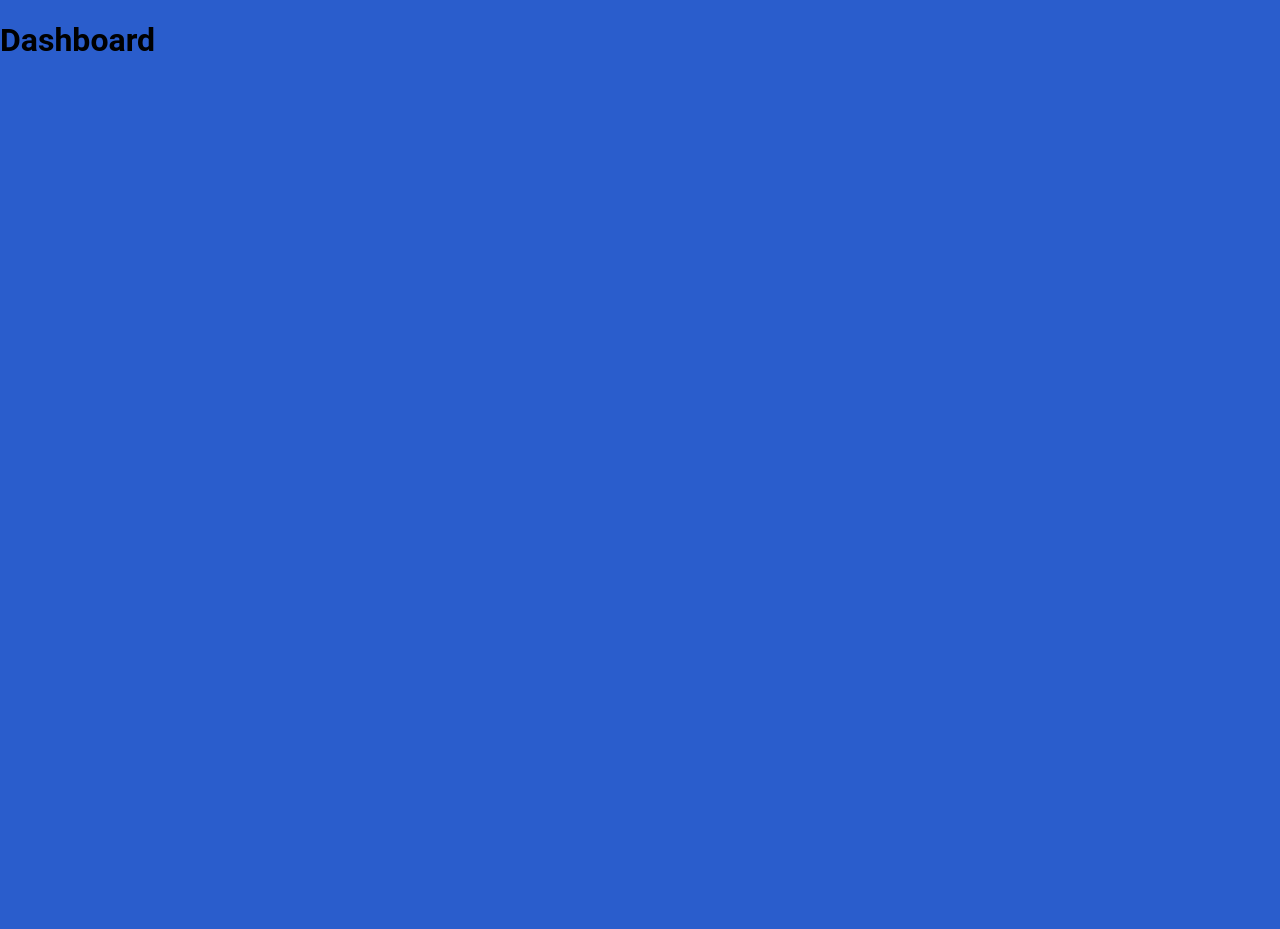
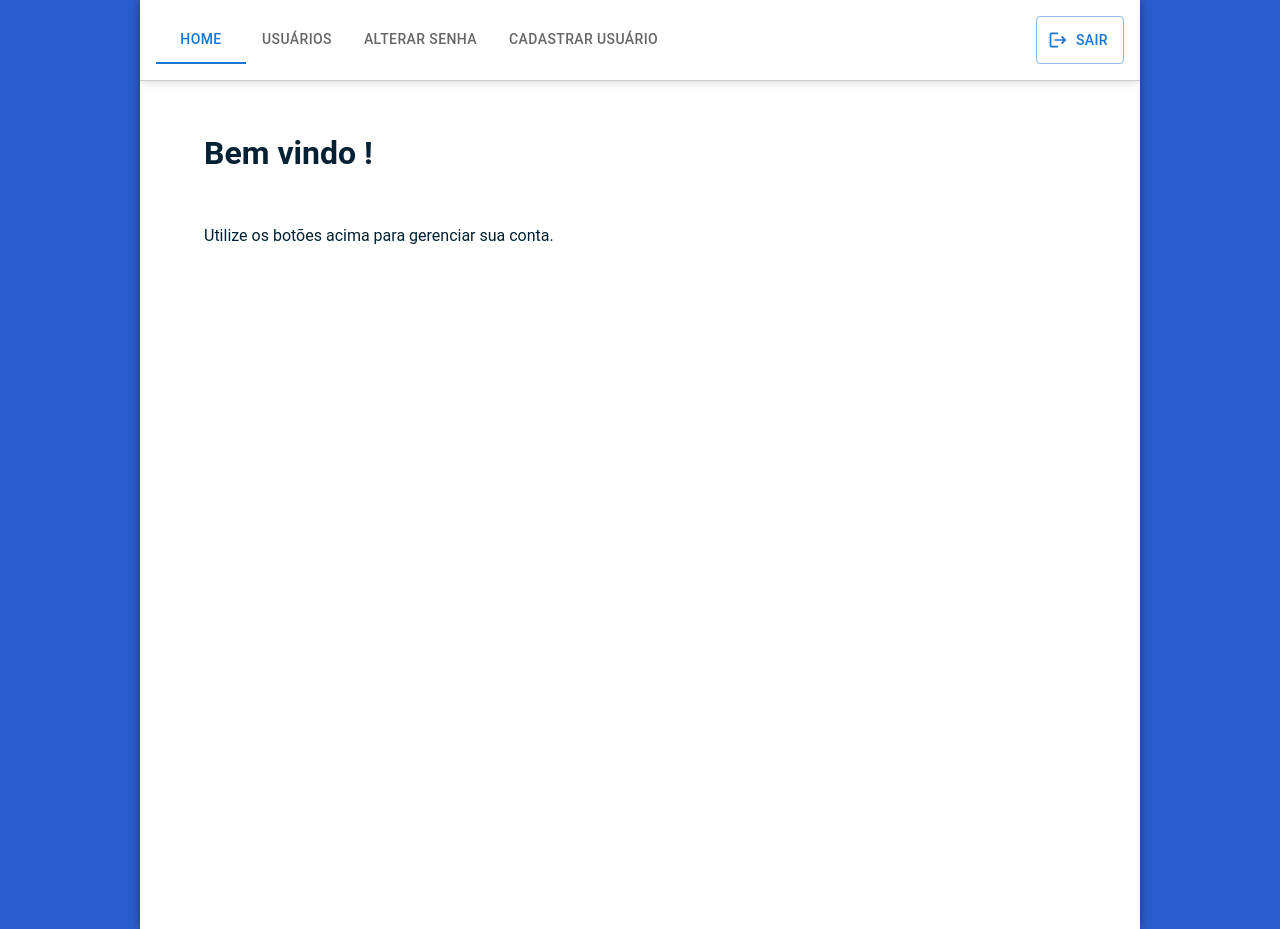
Before and after one commit to SamuelTobiasFitzlaff/minicurso-react, a React (Vite) app: page /dashboard in a window 1280 px wide. Before the commit the page ends 800 px from the top, so only its background shows below. Built offline with nearby package versions, Linux system fonts and the light colour scheme.

Commit message:
feat: dashboard start

```diff
--- /dev/null
+++ b/src/pages/Dashboard/Home/index.jsx
@@ -0,0 +1,12 @@
+import { useCookies } from "react-cookie";
+import { TabContent } from "../../../styles/styles";
+
+export function Home() {
+  const [cookies] = useCookies();
+  return (
+    <TabContent>
+      <h1>Bem vindo {cookies.user}!</h1>
+      <p>Utilize os botões acima para gerenciar sua conta.</p>
+    </TabContent>
+  );
+}
--- /dev/null
+++ b/src/pages/Dashboard/MudaSenha/index.jsx
@@ -0,0 +1,3 @@
+export function MudaSenha() {
+  return <h1>Home</h1>;
+}
--- /dev/null
+++ b/src/pages/Dashboard/Usuarios/index.jsx
@@ -0,0 +1,3 @@
+export function Usuarios() {
+  return <h1>Usuarios</h1>;
+}
--- /dev/null
+++ b/src/pages/Dashboard/index.jsx
@@ -0,0 +1,82 @@
+import { Button, Tab, Tabs } from "@mui/material";
+import {
+  DashboardContainer,
+  TabContent,
+  TabsContainer,
+} from "../../styles/styles";
+import { useState } from "react";
+import LogoutIcon from "@mui/icons-material/Logout";
+import { Home } from "./Home";
+import { Usuarios } from "./Usuarios";
+import { MudaSenha } from "./MudaSenha";
+import { SignUpComponent } from "../../components/SignUpComponent";
+import { useNavigate } from "react-router-dom";
+import api from "../../services/api";
+import { useCookies } from "react-cookie";
+
+export function Dashboard() {
+  const [step, setStep] = useState(0);
+
+  const navigate = useNavigate();
+  // eslint-disable-next-line no-unused-vars
+  const [cookies, setCookie, removeCookie] = useCookies();
+
+  const handleChange = (event, newValue) => {
+    setStep(newValue);
+  };
+
+  const RenderStep = () => {
+    switch (step) {
+      case 0:
+        return <Home />;
+      case 1:
+        return <Usuarios />;
+      case 2:
+        return <MudaSenha />;
+      case 3:
+        return (
+          <TabContent>
+            <SignUpComponent />
+          </TabContent>
+        );
+      default:
+        return <Home />;
+    }
+  };
+
+  const handleLogout = async () => {
+    const config = {
+      headers: { Authorization: `Bearer ${cookies.token}` },
+      data: { id: cookies.id },
+    };
+    const response = await api.delete("/logout", config);
+    if (response.status === 200) {
+      removeCookie("token");
+      removeCookie("user");
+      removeCookie("id");
+      navigate("/");
+    }
+  };
+
+  return (
+    <DashboardContainer>
+      <TabsContainer>
+        <Tabs value={step} onChange={handleChange}>
+          <Tab label="Home" id="HomeTab" />
+          <Tab label="Usuários" id="UsuarioTab" />
+          <Tab label="Alterar Senha" id="AlterarSenhaTab" />
+          <Tab label="Cadastrar Usuário" id="CadastrarUsuarioTab" />
+        </Tabs>
+        <Button
+          variant="outlined"
+          id="logout"
+          startIcon={<LogoutIcon />}
+          onClick={handleLogout}
+        >
+          Sair
+        </Button>
+      </TabsContainer>
+      {RenderStep()}
+    </DashboardContainer>
+  );
+}
--- a/src/routes/index.jsx
+++ b/src/routes/index.jsx
@@ -1,13 +1,14 @@
 import { Navigate, useRoutes } from "react-router-dom";
 import { Login } from "../pages/Login";
 import { Home } from "../pages";
+import { Dashboard } from "../pages/Dashboard";
 
 export default function Routes() {
   return useRoutes([
     { path: "/404", element: <h1>404</h1> },
     { path: "/", element: <Home /> },
     { path: "/login", element: <Login /> },
-    { path: "/dashboard", element: <h1>Dashboard</h1> },
+    { path: "/dashboard", element: <Dashboard /> },
     { path: "*", element: <Navigate to="/404" /> },
   ]);
 }
```
